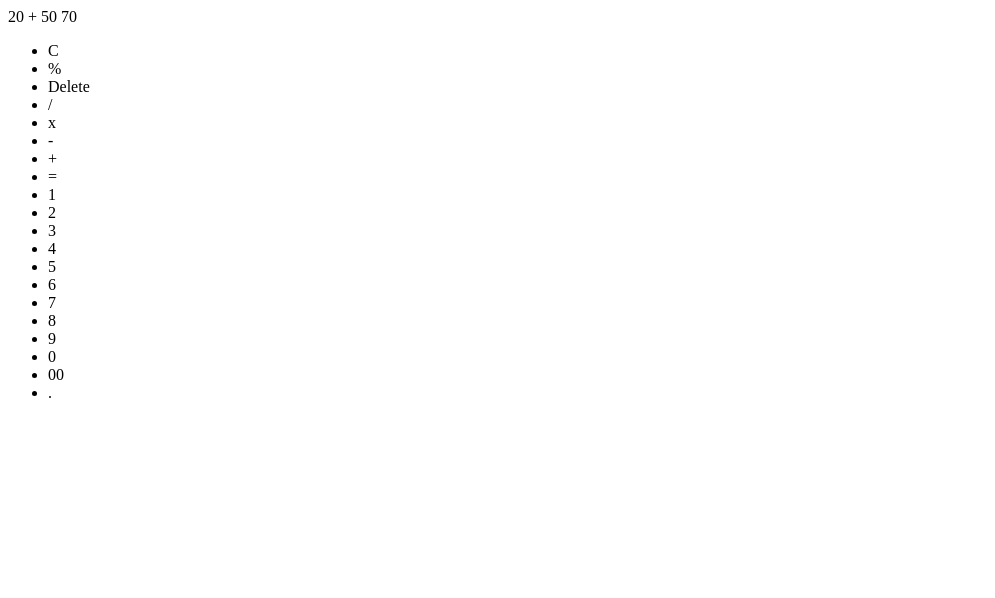
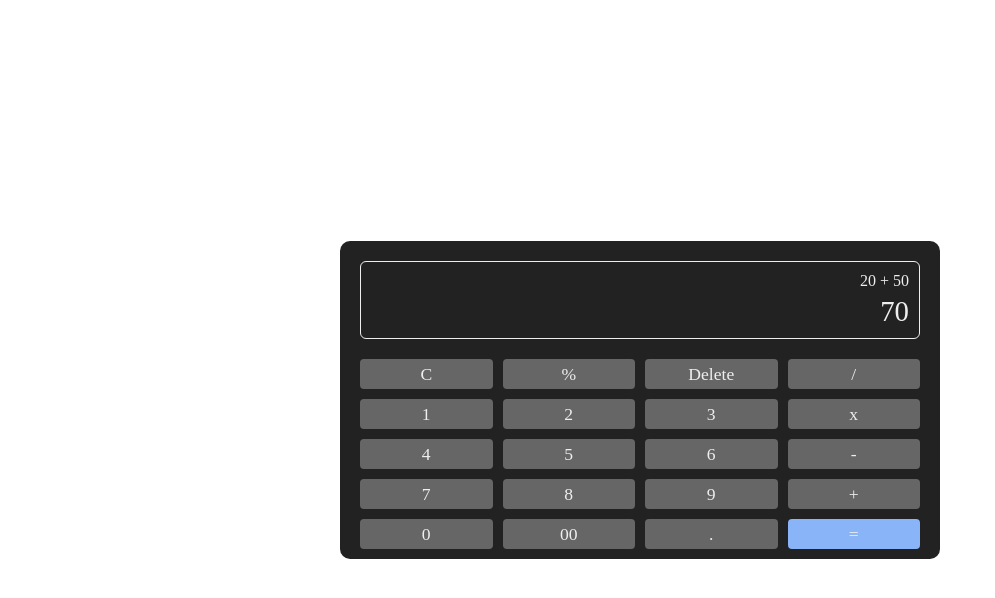
Before and after one commit to Victtor-Lima/calculadora, a website built with webpack: page index.html in a window 1280 px wide. Shown: the whole page, without its empty margins (0-995 px from the left). Built offline with nearby package versions, Linux system fonts and the light colour scheme.

Commit message:
estilização de todos os componentes da calculadora realizada de forma modular, assim facilitando o acesso aos arquivos e manutenções.

```diff
--- /dev/null
+++ b/css/modules/global-style.css
@@ -0,0 +1,26 @@
+* {
+  margin: 0px;
+  padding: 0px;
+  box-sizing: border-box;
+}
+body {
+  display: grid;
+  width: 100vw;
+  height: 100vh;
+  justify-content: center;
+  align-items: center;
+  color: #eee;
+}
+ul, li {
+  list-style: none;
+}
+a {
+  display: block;
+  text-decoration: none;
+}
+
+/* Utilitários */
+
+.container {
+ width: 600px;
+}
--- /dev/null
+++ b/css/modules/keys/keys-style.css
@@ -0,0 +1,31 @@
+.container-keys {
+  overflow: hidden;
+  height: max-content;
+  border-radius: 0 0 10px 10px;
+}
+
+.list-keys{
+  display: grid;
+	grid-template-columns: repeat(4, 1fr);
+	grid-auto-columns: 100px;
+  gap: 10px;
+  background: #222;
+  padding: 0 20px 10px;
+}
+
+.list-keys li {
+  display: inline-flex;
+  justify-content: center;
+  align-items: center;
+  height: 30px;
+  background: #666;
+  color: #eee;
+  font-size: 1.1rem;
+  border-radius: 4px;
+}
+
+.list-keys li:hover {
+  background: #333;
+  border-radius: 4px;
+  color: #fff;
+}
--- /dev/null
+++ b/css/modules/keys/numbers-style.css
@@ -0,0 +1,8 @@
+.list-numbers {
+  display: grid;
+	grid-template-columns: repeat(3, 1fr);
+	grid-auto-columns: 100px;
+  gap: 10px;
+  grid-column: 1 / 4;
+  grid-row: 2 / 6;
+}
--- /dev/null
+++ b/css/modules/keys/operators-style.css
@@ -0,0 +1,7 @@
+.operators.opera-col {
+  grid-column: 4;
+}
+
+.operators:nth-child(8) {
+  background: #8ab4f8;
+}
--- /dev/null
+++ b/css/modules/screen/screen-style.css
@@ -0,0 +1,34 @@
+.container-screen {
+  display: grid;
+  align-items: end;
+  width: 600px;
+  height: max-content;
+  background: #222;
+  padding: 20px;
+  border-radius: 10px 10px 0 0;
+  box-sizing: border-box;
+}
+
+.operations {
+  display: grid;
+  justify-items: end;
+  width: 100%;
+  height: max-content;
+  padding: 10px;
+  border: 1px solid #eee;
+  border-radius: 6px;
+  box-sizing: border-box;
+}
+
+.operations span {
+  display: block;
+  color: #eee;
+}
+
+.selected {
+  margin-bottom: 5px;
+}
+
+.result {
+  font-size: 1.8rem;
+}
--- a/css/style.css
+++ b/css/style.css
@@ -0,0 +1,5 @@
+@import './modules/global-style.css';
+@import './modules/screen/screen-style.css';
+@import './modules/keys/keys-style.css';
+@import './modules/keys/operators-style.css';
+@import './modules/keys/numbers-style.css';
--- a/index.html
+++ b/index.html
@@ -8,35 +8,35 @@
 </head>
 <body>
   <div>
-    <section class="container-tela">
-      <div class="operacoes">
-        <span class="selecionados">20 + 50</span>
+    <section class="container-screen container">
+      <div class="operations">
+        <span class="selected">20 + 50</span>
         <span class="result">70</span>
       </div>
     </section>
-    <section>
-      <ul class="list-teclas">
-        <li class="operadores opera-row ">C</li>
-        <li class="operadores opera-row">%</li>
-        <li class="operadores opera-row">Delete</li>
-        <li class="operadores opera-row">/</li>
-        <li class="operadores opera-col">x</li>
-        <li class="operadores opera-col">-</li>
-        <li class="operadores opera-col">+</li>
-        <li class="operadores opera-col">=</li>
-        <div class="list-numeros">
-          <li class="numeros">1</li>
-          <li class="numeros">2</li>
-          <li class="numeros">3</li>
-          <li class="numeros">4</li>
-          <li class="numeros">5</li>
-          <li class="numeros">6</li>
-          <li class="numeros">7</li>
-          <li class="numeros">8</li>
-          <li class="numeros">9</li>
-          <li class="numeros">0</li>
-          <li class="numeros">00</li>
-          <li class="numeros">.</li>
+    <section class="container-keys container">
+      <ul class="list-keys">
+        <li class="operators opera-row ">C</li>
+        <li class="operators opera-row">%</li>
+        <li class="operators opera-row">Delete</li>
+        <li class="operators opera-row">/</li>
+        <li class="operators opera-col">x</li>
+        <li class="operators opera-col">-</li>
+        <li class="operators opera-col">+</li>
+        <li class="operators opera-col">=</li>
+        <div class="list-numbers">
+          <li class="numbers">1</li>
+          <li class="numbers">2</li>
+          <li class="numbers">3</li>
+          <li class="numbers">4</li>
+          <li class="numbers">5</li>
+          <li class="numbers">6</li>
+          <li class="numbers">7</li>
+          <li class="numbers">8</li>
+          <li class="numbers">9</li>
+          <li class="numbers">0</li>
+          <li class="numbers">00</li>
+          <li class="numbers">.</li>
         </div>
       </ul>
     </section>
```
